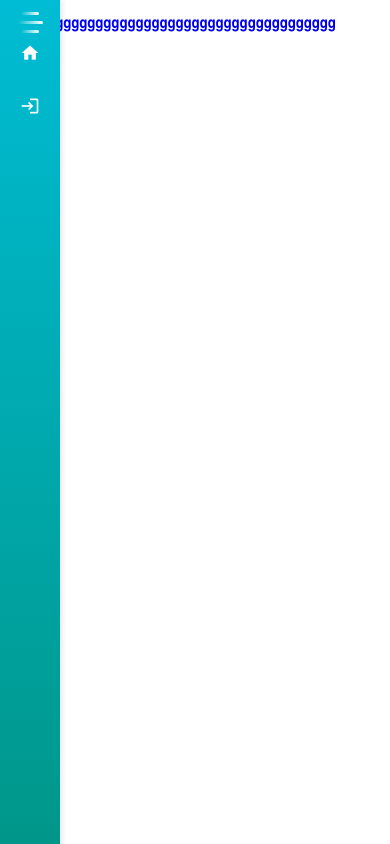
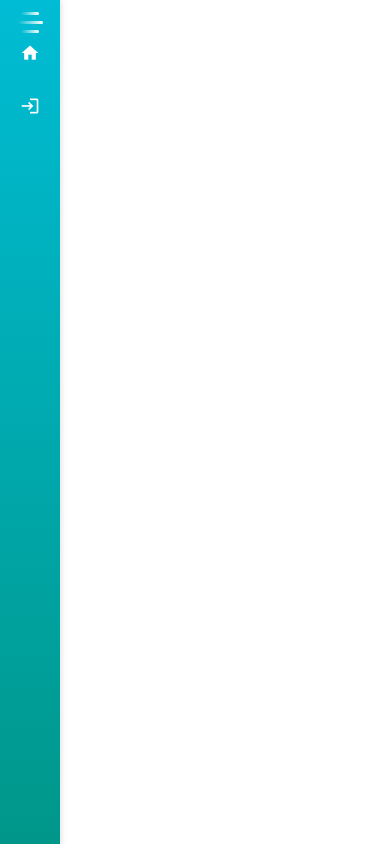
Before and after one commit to AlexHernandez2698632494/AURA, an Angular app: page / in a window 390 px wide. Built offline with nearby package versions, Linux system fonts and the light colour scheme.

Commit message:
update responsive side bar

```diff
--- a/src/app/components/side-login/side-login.component.html
+++ b/src/app/components/side-login/side-login.component.html
@@ -9,7 +9,7 @@
   <ul class="menu">
     <!-- Sección superior (solo home) -->
     <li *ngFor="let item of menuItemsTop" class="menu-item" [class.open]="item.isSubmenuOpen">
-        <div (click)="toggleSubmenu(item)">
+      <div (click)="navigateTo(item.route)">
         <i class="material-icons">{{ item.icon }}</i>
         <span *ngIf="!isCollapsed" class="menu-text">{{ item.label }}</span>
         <i *ngIf="item.submenu?.length && !isCollapsed" class="material-icons">
@@ -25,20 +25,10 @@
 
     <!-- Sección inferior (login en lugar de cerrar sesión) -->
     <li *ngFor="let item of menuItemsBottom" class="menu-item">
-        <div (click)="toggleSubmenu(item)">
+      <div (click)="navigateTo(item.route)">
         <i class="material-icons">{{ item.icon }}</i>
         <span *ngIf="!isCollapsed" class="menu-text">{{ item.label }}</span>
       </div>
     </li>
   </ul>
 </div>
-  <div class="div-content">
-    <nav>
-      <ul>
-        <li>
-          <a href="/prueba">aggggggggggggggggggggggggggggggggggg</a>
-        </li>
-      </ul>
-    </nav>
-  </div>
-  <router-outlet></router-outlet>
--- a/src/app/components/side-login/side-login.component.ts
+++ b/src/app/components/side-login/side-login.component.ts
@@ -1,6 +1,6 @@
 import { Component } from '@angular/core';
 import { CommonModule } from '@angular/common';
-import { RouterModule } from '@angular/router'; // Importar RouterModule
+import { RouterModule, Router } from '@angular/router'; // Importar Router y RouterModule
 
 @Component({
   selector: 'app-side-login',
@@ -15,13 +15,20 @@ export class SideLoginComponent {
 
   // Solo mantenemos el ícono de 'home'
   menuItemsTop = [
-    { icon: 'home', label: 'Home', route: '/home', submenu: [], isSubmenuOpen: false }
+    { icon: 'home', label: 'Home', route: '/', submenu: [], isSubmenuOpen: false }
   ];
 
   // Cambiamos 'Cerrar sesión' por 'Login'
   menuItemsBottom = [
-    { icon: 'login', label: 'Login', route: '/login', submenu: [], isSubmenuOpen: false }
+    { icon: 'login', label: 'Login', route: '/prueba', submenu: [], isSubmenuOpen: false }
   ];
+
+  constructor(private router: Router) { } // Inyectamos el servicio Router
+
+  // Método para navegar a la ruta correspondiente
+  navigateTo(route: string) {
+    this.router.navigate([route]);
+  }
 
   toggleSidebar() {
     this.isCollapsed = !this.isCollapsed;
```
Lines whose indentation alone changed are shown as unchanged.
